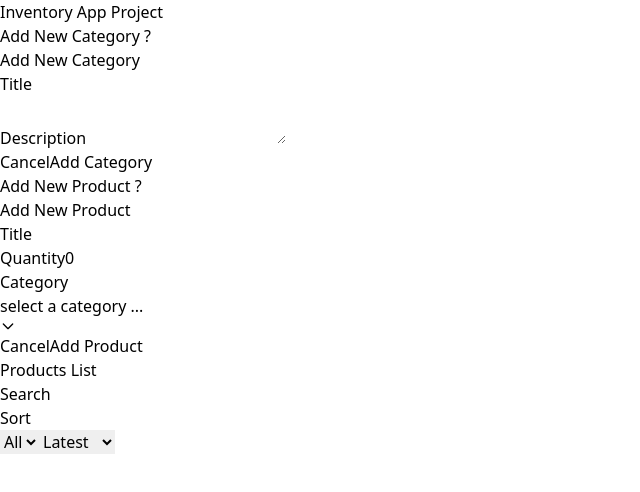
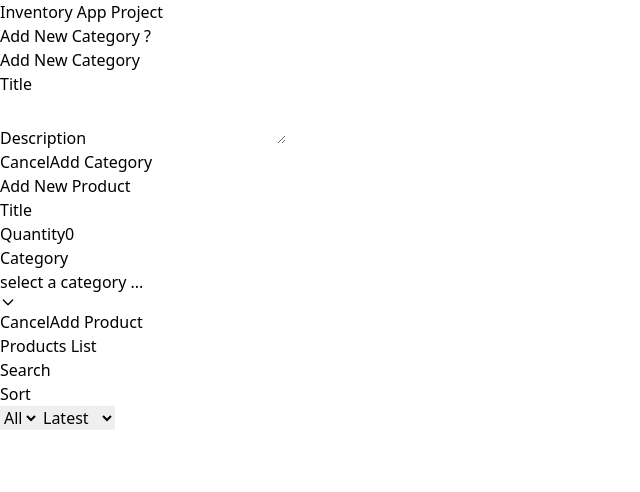
Before and after one commit to mahdi-q/Inventory-App-React-Project, a React (Vite) app: page / in a window 1280 px wide. Shown: the top 492 px of the page, without its empty margins (0-640 px from the left). Built offline with nearby package versions, Linux system fonts and the light colour scheme.

Commit message:
Update some files

```diff
--- a/src/components/ProductForm.jsx
+++ b/src/components/ProductForm.jsx
@@ -5,7 +5,6 @@ import Input from "../ui/Input";
 import { useProducts } from "../contexts/ProductsContext";
 
 function ProductForm() {
-  const [isShown, setIsShown] = useState(false);
   const [productFormData, setProductFormData] = useState({
     title: "",
     quantity: 0,
@@ -22,7 +21,6 @@ function ProductForm() {
 
   const cancelHandler = (e) => {
     e.preventDefault();
-    setIsShown(false);
     setProductFormData({
       title: "",
       quantity: 0,
@@ -49,13 +47,7 @@ function ProductForm() {
 
   return (
     <div className="mb-6">
-      <Button
-        onClick={() => setIsShown(true)}
-        style={`${isShown && "hidden"} btn--text`}
-        text="Add New Product ?"
-      />
-
-      <div className={`${isShown || "hidden"}`}>
+      <div>
         <h2 className="text-slate-300 font-bold text-xl mb-3">
           Add New Product
         </h2>
--- a/src/index.css
+++ b/src/index.css
@@ -13,3 +13,19 @@
     @apply flex-1 text-slate-200 bg-slate-500 border border-slate-500 rounded-xl py-2;
   }
 }
+
+/* Scrollbar styles */
+/* width */
+::-webkit-scrollbar {
+  width: 8px;
+}
+/* Track */
+::-webkit-scrollbar-track {
+  background: #94a3b8;
+  border-radius: 5px;
+}
+/* Handle */
+::-webkit-scrollbar-thumb {
+  background: #475569;
+  border-radius: 5px;
+}
--- a/src/ui/Modal.jsx
+++ b/src/ui/Modal.jsx
@@ -17,7 +17,7 @@ function Modal({ open, onClose, title, children }) {
       <div className="fixed left-0 top-0 z-50 h-screen w-full bg-slate-800 bg-opacity-30 backdrop-blur-sm">
         <div
           ref={ref}
-          className="fixed left-1/2 top-1/2 max-h-[calc(100vh-2rem)] w-[calc(100vw-2rem)] -translate-x-1/2 -translate-y-1/2 overflow-y-auto  sm:max-w-md"
+          className="fixed left-1/2 top-1/2 max-h-[calc(100vh-2rem)] w-[calc(100vw-2rem)] -translate-x-1/2 -translate-y-1/2 overflow-y-auto  sm:max-w-md p-1"
         >
           <h2 className="text-slate-300 font-bold text-xl mb-2 text-center">
             {title}
```
